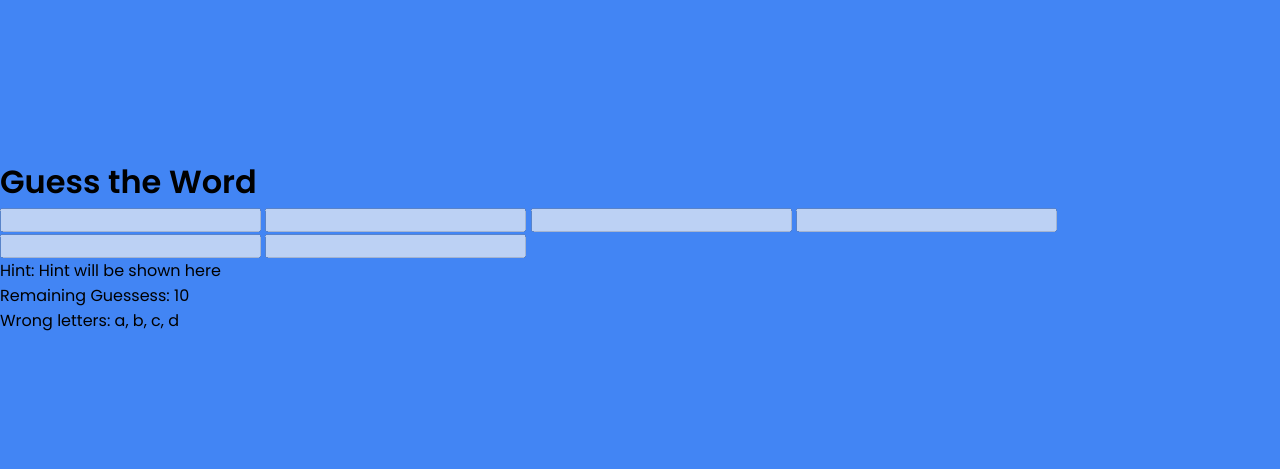
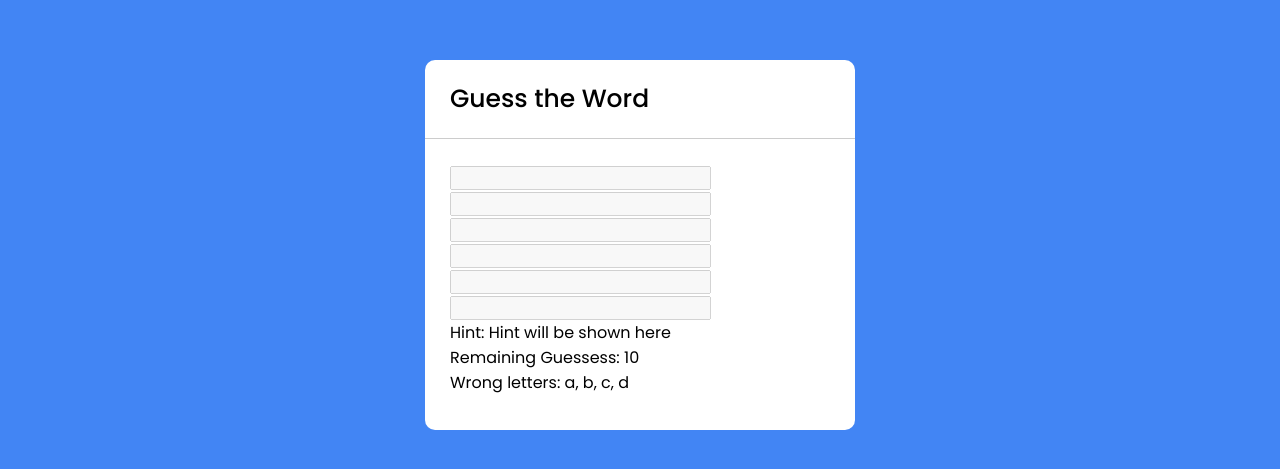
Before and after one commit to mirayatech/Guess-the-Word, a plain HTML site: page index.html in a window 1280 px wide. Shown: the part 155-624 px from the top of the page. Drawn offline with Linux system fonts and the light colour scheme.

Commit message:
add styling to the wrapper and the content

```diff
--- a/style.css
+++ b/style.css
@@ -1,15 +1,33 @@
-@import url('https://fonts.googleapis.com/css2?family=Poppins:wght@300;400;500;600&display=swap');
+@import url("https://fonts.googleapis.com/css2?family=Poppins:wght@300;400;500;600&display=swap");
 
 * {
   margin: 0;
   padding: 0;
   box-sizing: border-box;
-font-family: "poppins", sans-serif;}
+  font-family: "poppins", sans-serif;
+}
 
 body {
   display: flex;
   align-items: center;
   justify-content: center;
   min-height: 100vh;
-    background: #4285F4;
+  background: #4285f4;
 }
+
+.wrapper {
+  width: 430px;
+  background: #fff;
+  border-radius: 10px;
+}
+
+.wrapper h1 {
+  font-size: calc(25 / 16 * 1rem);
+  font-weight: 500;
+  padding: 20px 25px;
+  border-bottom: 1px solid #ccc;
+}
+
+.wrapper .content {
+  margin: 25px 25px 35px;
+}
```
Lines whose indentation alone changed are shown as unchanged.
